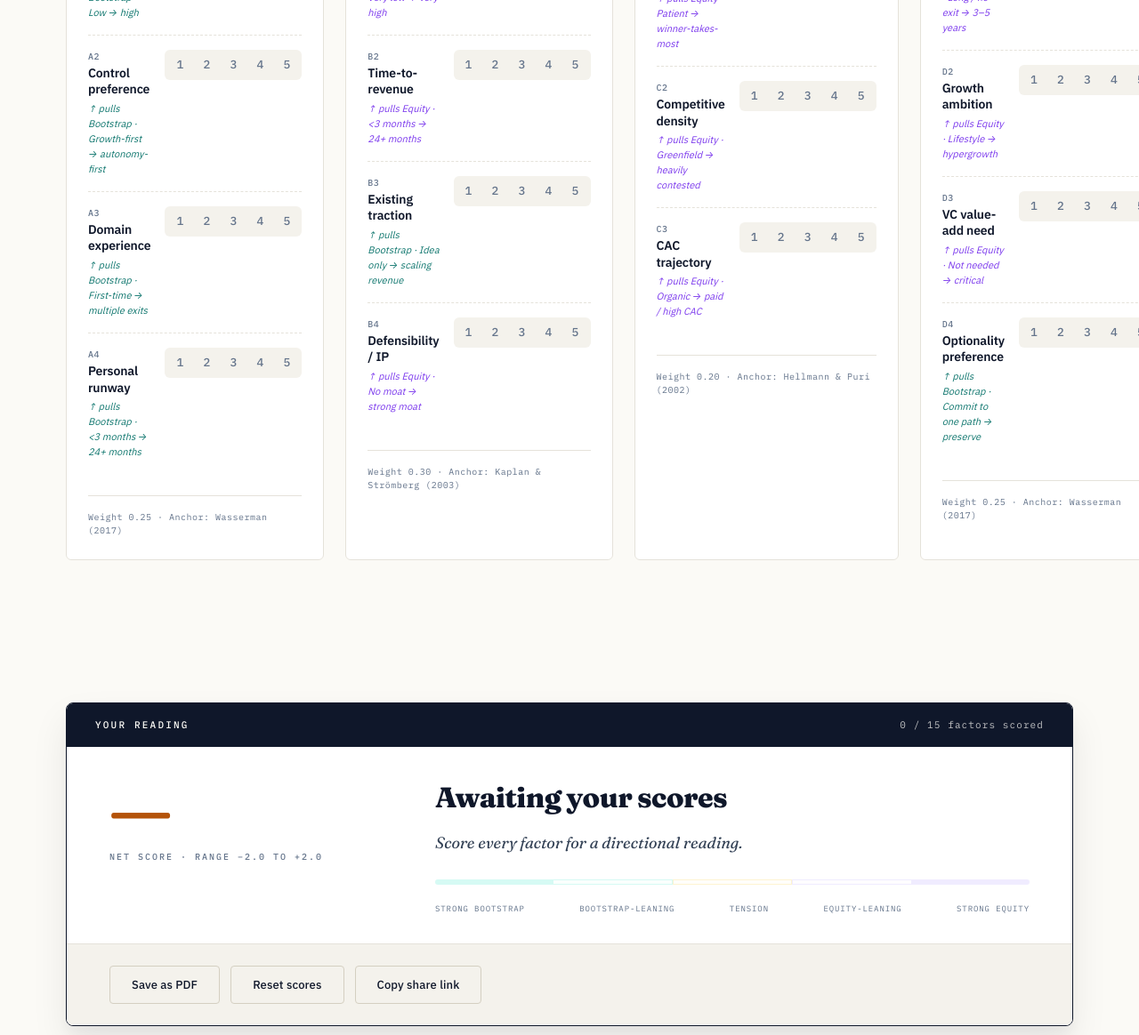
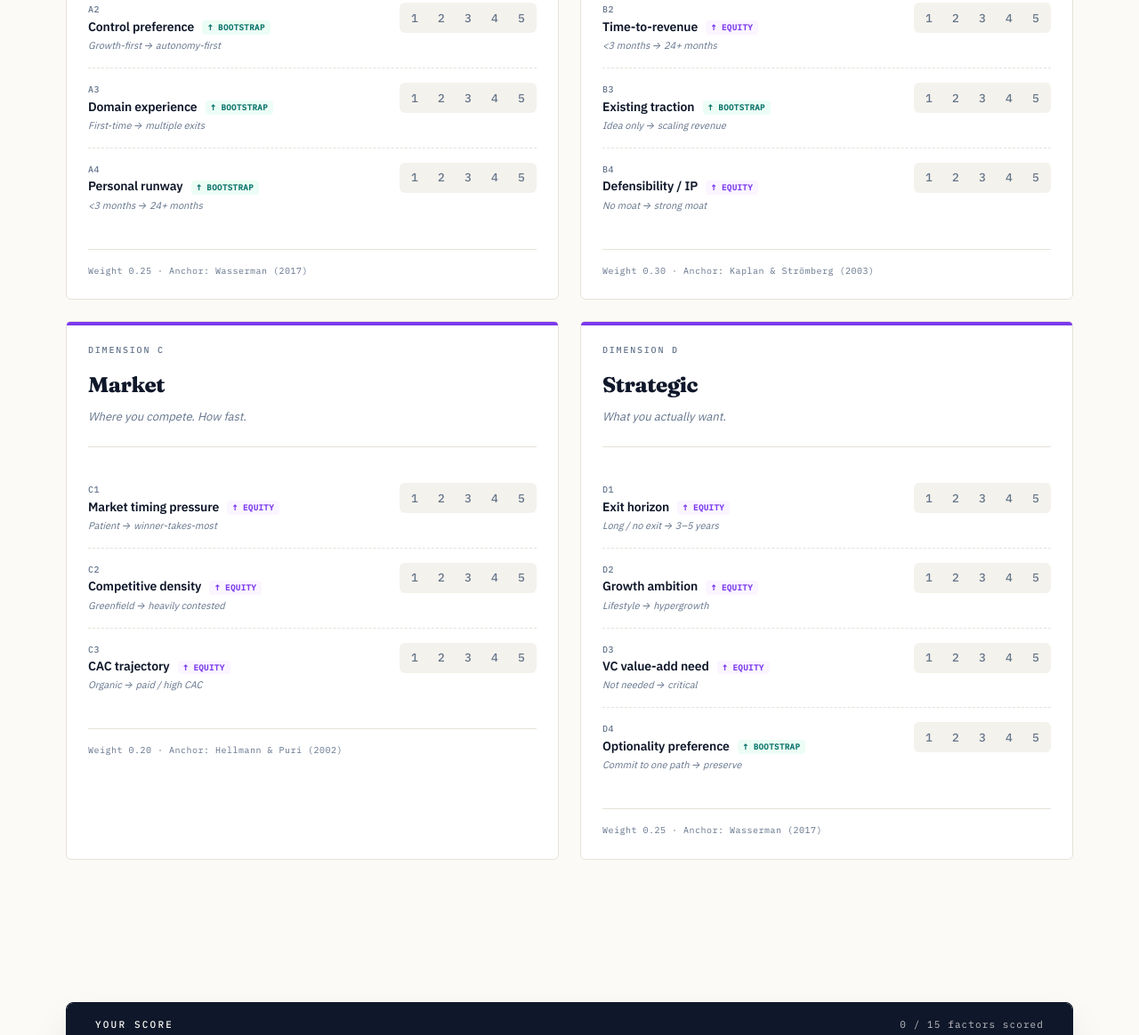
Before and after one commit to sifat88/sfdf, a plain HTML site: page index.html in a window 1280 px wide. Shown: the part 2149-3313 px from the top of the page at 89% size. Drawn offline with Linux system fonts and the light colour scheme.

Commit message:
UI enhancements: canvas layout, spectrum highlight, and score thresholds

```diff
--- a/index.html
+++ b/index.html
@@ -407,7 +407,7 @@ body::before {
 
 @media (min-width: 1024px) {
   .canvas-grid {
-    grid-template-columns: repeat(4, 1fr);
+    grid-template-columns: repeat(2, 1fr);
   }
 }
 
@@ -507,15 +507,27 @@ body::before {
   line-height: 1.3;
 }
 
-.factor-direction {
+.factor-tag {
+  display: inline-block;
+  margin-left: 6px;
+  padding: 2px 6px;
+  border-radius: 4px;
+  font-family: var(--mono);
+  font-size: 9px;
+  font-weight: 600;
+  letter-spacing: 0.05em;
+  text-transform: uppercase;
+  vertical-align: middle;
+}
+.factor-tag.bootstrap { background: var(--b-pale); color: var(--b-deep); }
+.factor-tag.equity { background: var(--e-pale); color: var(--e-deep); }
+
+.factor-hint {
   font-size: 11px;
   color: var(--muted);
   margin-top: 2px;
   font-style: italic;
 }
-
-.factor-direction.bootstrap { color: var(--b-deep); }
-.factor-direction.equity { color: var(--e-deep); }
 
 /* Score selector — segmented buttons */
 .score-buttons {
@@ -683,9 +695,8 @@ body::before {
 
 .reading-zone-spectrum {
   display: flex;
-  height: 6px;
-  border-radius: 3px;
-  overflow: hidden;
+  height: 12px;
+  gap: 2px;
   margin-top: var(--s4);
   position: relative;
 }
@@ -693,18 +704,22 @@ body::before {
 .reading-zone-spectrum > div {
   flex: 1;
   transition: opacity 0.3s ease;
-  opacity: 0.25;
+  opacity: 0.4;
+  border-radius: 2px;
 }
 
 .reading-zone-spectrum > div.active {
   opacity: 1;
-}
-
-.reading-zone-spectrum > .seg-1 { background: var(--b-mid); }
-.reading-zone-spectrum > .seg-2 { background: var(--b-pale); border: 1px solid var(--b-mid); }
-.reading-zone-spectrum > .seg-3 { background: var(--neutral-pale); border: 1px solid var(--neutral-mid); }
-.reading-zone-spectrum > .seg-4 { background: var(--e-pale); border: 1px solid var(--e-mid); }
-.reading-zone-spectrum > .seg-5 { background: var(--e-mid); }
+  outline: 2px solid var(--ink);
+  outline-offset: 2px;
+  z-index: 2;
+}
+
+.reading-zone-spectrum > .seg-1 { background: var(--b-deep); }
+.reading-zone-spectrum > .seg-2 { background: var(--b-mid); }
+.reading-zone-spectrum > .seg-3 { background: var(--neutral-mid); }
+.reading-zone-spectrum > .seg-4 { background: var(--e-mid); }
+.reading-zone-spectrum > .seg-5 { background: var(--e-deep); }
 
 .reading-zone-spectrum-labels {
   display: flex;
@@ -1278,11 +1293,13 @@ html, body {
    PRINT STYLES (for "Save as PDF" output)
    ============================================================ */
 @media print {
-  body { background: white; }
-  .topbar, .hero-actions, .reading-actions, footer.colophon, .hero-number, .menu-toggle { display: none; }
-  .reading { position: static; box-shadow: none; }
+  body { background: white; margin: 0; padding: 0; }
+  header, footer, .hero, .section:not(#reading-section), .hero-number, .menu-toggle { display: none !important; }
+  #reading-section { display: block !important; padding: 20px 0 !important; border: none !important; }
+  .reading { position: static !important; box-shadow: none !important; border: 1px solid var(--ink) !important; margin: 0 auto !important; }
+  .reading-actions { display: none !important; }
+  .container { width: 100% !important; max-width: none !important; padding: 0 var(--s5) !important; }
   .section { page-break-inside: avoid; }
-  body::before { display: none; }
 }
 
 /* Reset progress for accessibility */
@@ -1398,7 +1415,7 @@ html, body {
   <div class="container">
     <div class="reading">
       <div class="reading-header">
-        <h3>Your Reading</h3>
+        <h3>Your Score</h3>
         <span class="reading-progress" id="progress">0 / 15 factors scored</span>
       </div>
 
@@ -1441,6 +1458,17 @@ html, body {
           <div class="actions-headline" id="actions-headline">—</div>
           <ul class="actions-list" id="actions-list"></ul>
           <div class="actions-citation" id="actions-cite"></div>
+        </div>
+        <div class="actions-block" id="thresholds-block">
+          <h4>Score Thresholds</h4>
+          <div class="actions-headline" style="font-size: 18px;">How scores define the zone</div>
+          <ul class="actions-list">
+            <li><strong>+1.0 to +2.0:</strong> Strong Equity</li>
+            <li><strong>+0.2 to +1.0:</strong> Equity-leaning</li>
+            <li><strong>−0.2 to +0.2:</strong> Tension / Ambiguous</li>
+            <li><strong>−1.0 to −0.2:</strong> Bootstrap-leaning</li>
+            <li><strong>−2.0 to −1.0:</strong> Strong Bootstrap</li>
+          </ul>
         </div>
       </div>
 
@@ -1754,15 +1782,15 @@ function renderCanvas() {
     const factorsContainer = div.querySelector('.factors');
     factors.forEach(([_, fid, name, hint, dir]) => {
       const dirClass = dir === 'B' ? 'bootstrap' : 'equity';
-      const dirText = dir === 'B' ? '↑ pulls Bootstrap' : '↑ pulls Equity';
+      const dirText = dir === 'B' ? '↑ Bootstrap' : '↑ Equity';
 
       const row = document.createElement('div');
       row.className = 'factor';
       row.innerHTML = `
         <div class="factor-name">
           <span class="factor-id">${fid}</span>
-          <span class="factor-label">${name}</span>
-          <span class="factor-direction ${dirClass}">${dirText} · ${hint}</span>
+          <span class="factor-label">${name} <span class="factor-tag ${dirClass}">${dirText}</span></span>
+          <span class="factor-hint">${hint}</span>
         </div>
         <div class="score-buttons" role="radiogroup" aria-label="Score ${name} from 1 to 5">
           ${[1,2,3,4,5].map(n => `
```
